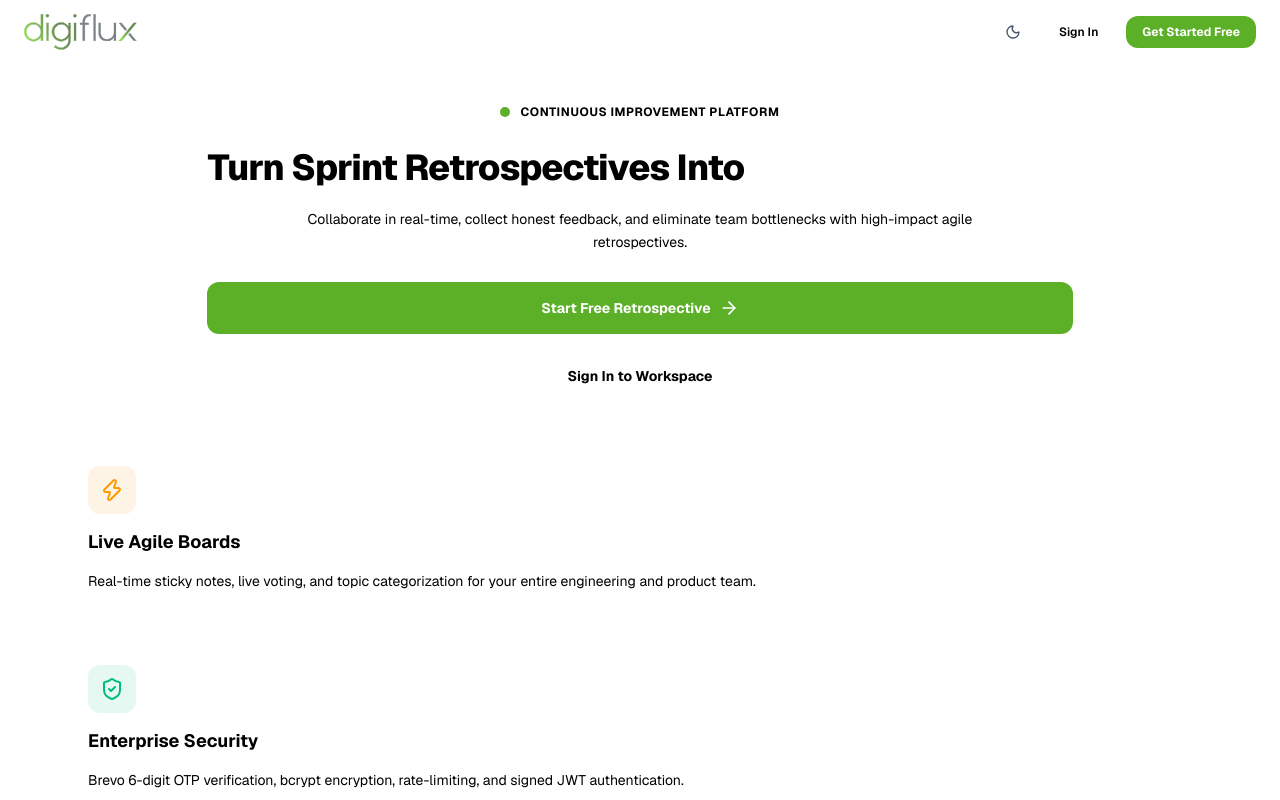
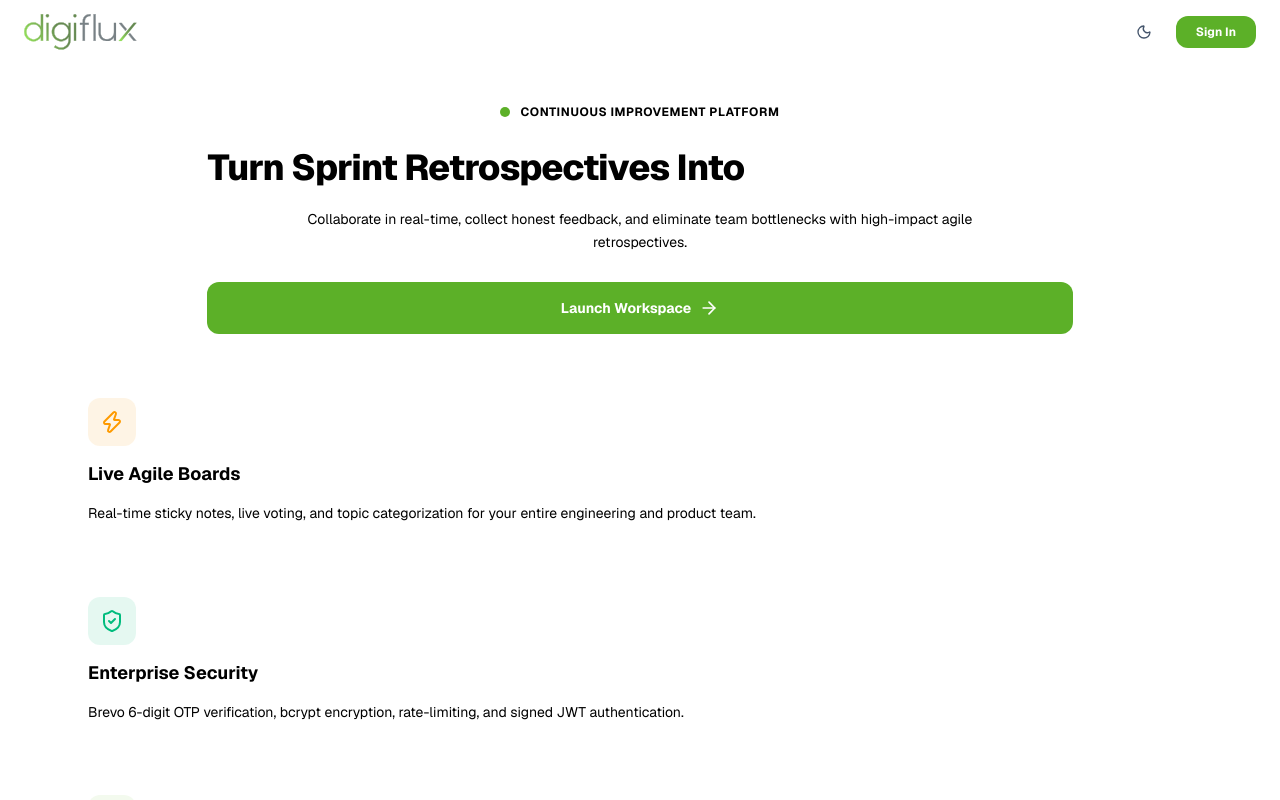
Before and after one commit to gopalgohil/RetroFlow, a Next.js app in the folder client/: page / in a window 1280 px wide. Shown: the top 800 px of the page. Built offline with nearby package versions, Linux system fonts and the light colour scheme.

Commit message:
feat(landing): replace Get Started Free with clean primary Sign In button

```diff
--- a/client/src/app/page.tsx
+++ b/client/src/app/page.tsx
@@ -24,21 +24,14 @@ export default function HomePage() {
             />
           </Link>
 
-          <div className="flex items-center gap-3">
+          <div className="flex items-center gap-2.5 sm:gap-3">
             <ThemeToggle />
 
             <Link
               href="/login"
-              className="px-4 py-2 text-xs sm:text-sm font-semibold rounded-xl theme-nav-link transition-colors"
+              className="ml-1 sm:ml-2 px-5 py-2 sm:px-6 sm:py-2.5 text-xs sm:text-sm font-bold bg-[#5cb028] hover:bg-[#4e9921] text-white rounded-xl shadow-md shadow-[#5cb028]/20 transition-all duration-200 hover:scale-105 cursor-pointer dark:bg-[#88c958] dark:hover:bg-[#76b846] dark:text-[#08090a] dark:shadow-[#88c958]/20"
             >
               Sign In
-            </Link>
-
-            <Link
-              href="/signup"
-              className="px-4 py-2 text-xs sm:text-sm font-bold bg-[#5cb028] hover:bg-[#4e9921] text-white rounded-xl shadow-md shadow-[#5cb028]/20 transition-all duration-200 hover:scale-105 dark:bg-[#88c958] dark:hover:bg-[#76b846] dark:text-[#08090a] dark:shadow-[#88c958]/20"
-            >
-              Get Started Free
             </Link>
           </div>
         </div>
@@ -67,17 +60,11 @@ export default function HomePage() {
 
           <div className="flex flex-col sm:flex-row items-center justify-center gap-4 pt-2 sm:pt-3">
             <Link
-              href="/signup"
+              href="/login"
               className="w-full sm:w-auto px-8 py-4 rounded-xl bg-[#5cb028] hover:bg-[#4e9921] text-white font-bold text-sm sm:text-base shadow-lg shadow-[#5cb028]/25 hover:shadow-xl hover:shadow-[#5cb028]/35 transition-all duration-200 flex items-center justify-center gap-2 dark:bg-[#88c958] dark:hover:bg-[#76b846] dark:text-[#08090a] dark:shadow-[#88c958]/25 dark:hover:shadow-[#88c958]/35 hover:scale-105"
             >
-              <span>Start Free Retrospective</span>
+              <span>Launch Workspace</span>
               <ArrowRight className="w-5 h-5" />
-            </Link>
-            <Link
-              href="/login"
-              className="w-full sm:w-auto px-8 py-4 rounded-xl border font-bold text-sm sm:text-base transition-colors duration-200 theme-btn-secondary hover:scale-105"
-            >
-              Sign In to Workspace
             </Link>
           </div>
         </div>
```
